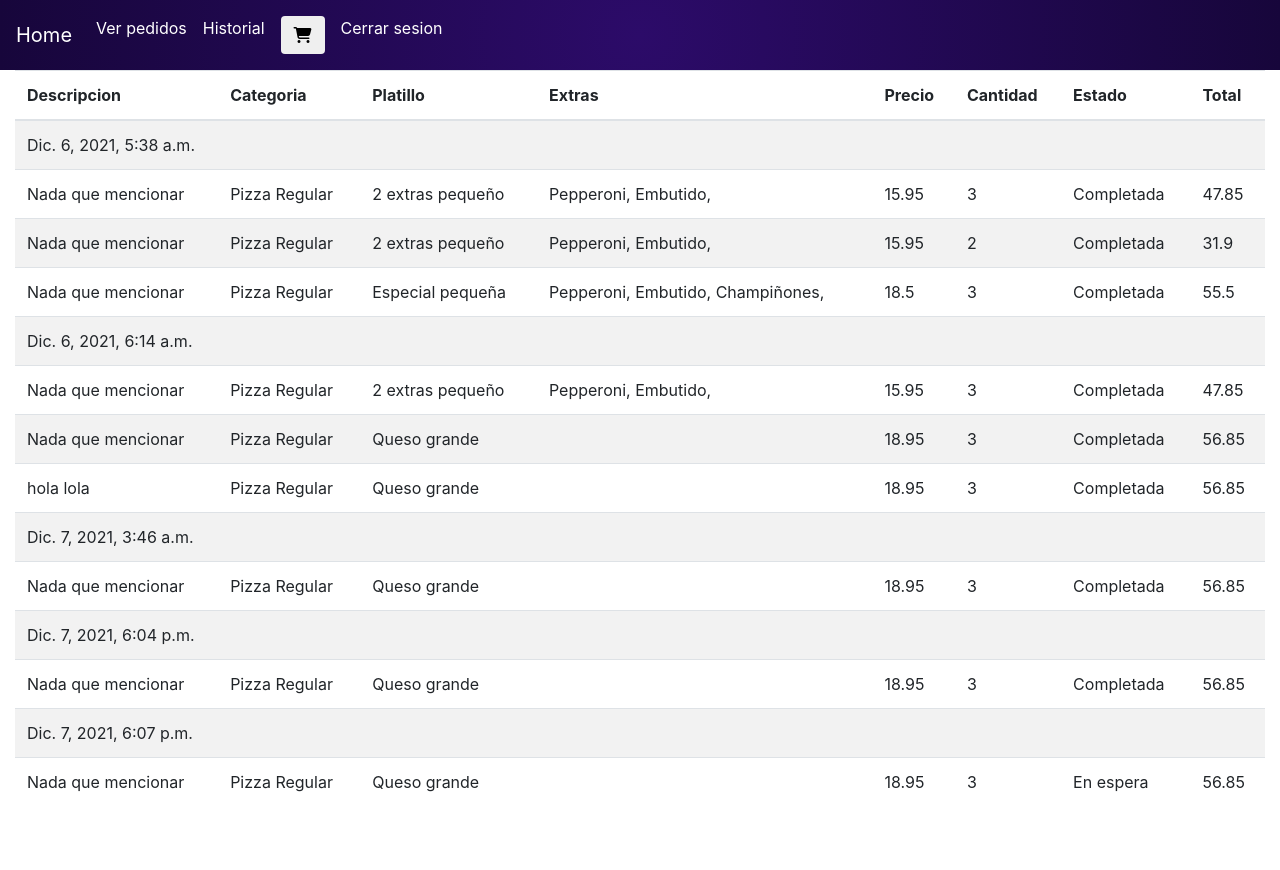
After one commit to estefanyrizo/cs50w-project3, a Django app: page /historial in a window 1280 px wide. The commit adds this page. Run offline with Django 3.2, Linux system fonts and the light colour scheme; a user stored in the database is signed in; data comes from the database, SQL or seed files in the repository; some libraries are stand-ins or nearby versions.

Commit message:
Solo falta agregar platillos :c

```diff
--- /dev/null
+++ b/categoria.json
@@ -0,0 +1 @@
+[{"model": "orders.categoria", "pk": 1, "fields": {"categorias": "Pizza Regular"}}, {"model": "orders.categoria", "pk": 2, "fields": {"categorias": "Sicilian Pizza"}}, {"model": "orders.categoria", "pk": 3, "fields": {"categorias": "Subs"}}, {"model": "orders.categoria", "pk": 4, "fields": {"categorias": "Pasta"}}, {"model": "orders.categoria", "pk": 5, "fields": {"categorias": "Ensalada"}}, {"model": "orders.categoria", "pk": 6, "fields": {"categorias": "Bandejas de cena"}}]
--- /dev/null
+++ b/extras.json
@@ -0,0 +1 @@
+[{"model": "orders.extra", "pk": 12, "fields": {"nombre": "Pepperoni"}}, {"model": "orders.extra", "pk": 13, "fields": {"nombre": "Embutido"}}, {"model": "orders.extra", "pk": 14, "fields": {"nombre": "Champi\u00f1ones"}}, {"model": "orders.extra", "pk": 15, "fields": {"nombre": "Cebollas"}}, {"model": "orders.extra", "pk": 16, "fields": {"nombre": "Jam\u00f3n"}}, {"model": "orders.extra", "pk": 17, "fields": {"nombre": "Tocino canadiense"}}, {"model": "orders.extra", "pk": 18, "fields": {"nombre": "Pi\u00f1a"}}, {"model": "orders.extra", "pk": 19, "fields": {"nombre": "Berenjena"}}, {"model": "orders.extra", "pk": 20, "fields": {"nombre": "Tomate y albahaca"}}, {"model": "orders.extra", "pk": 21, "fields": {"nombre": "Pimientos verdes"}}, {"model": "orders.extra", "pk": 22, "fields": {"nombre": "Hamburguesa"}}, {"model": "orders.extra", "pk": 23, "fields": {"nombre": "Espinacas"}}, {"model": "orders.extra", "pk": 24, "fields": {"nombre": "Alcachofa"}}, {"model": "orders.extra", "pk": 25, "fields": {"nombre": "Pollo Buffalo"}}, {"model": "orders.extra", "pk": 26, "fields": {"nombre": "Pollo a la barbacoa"}}, {"model": "orders.extra", "pk": 27, "fields": {"nombre": "Anchoas"}}, {"model": "orders.extra", "pk": 28, "fields": {"nombre": "Aceitunas negras"}}, {"model": "orders.extra", "pk": 29, "fields": {"nombre": "Ajo fresco"}}, {"model": "orders.extra", "pk": 30, "fields": {"nombre": "Calabac\u00edn"}}]
--- a/orders/models.py
+++ b/orders/models.py
@@ -24,17 +24,19 @@ class Platillo(models.Model):
         return f"Hemos agregado este platillo: {self.nombre}"
 
 class Pedido(models.Model):
-    descripcion = models.CharField(max_length=50)
     total = models.FloatField()
     cliente = models.ForeignKey(User, on_delete=models.PROTECT)
     fecha = models.DateTimeField(auto_now_add=True)
+    estado = models.BooleanField(default=False)
     def __str__(self):
         return f"Pedido: {self.id}"
 
 class DetallePedido(models.Model):
+    descripcion = models.CharField(max_length=50)
     cantidadPlatillos = models.IntegerField()
     precioPlatillos = models.FloatField()
-    estado = models.BooleanField()
     platillo = models.ForeignKey(Platillo, on_delete=models.PROTECT)
-    pedido = models.ForeignKey(Pedido, on_delete=models.PROTECT)
+    pedido = models.ForeignKey(Pedido, on_delete=models.PROTECT, related_name="detalles")
     extras = models.ManyToManyField(Extra, blank=True)
+    def get_subtotal(self):
+        return round(float(self.cantidadPlatillos) * float(self.precioPlatillos), 2)
--- /dev/null
+++ b/orders/templates/historial.html
@@ -0,0 +1,54 @@
+{% extends "layout.html" %}
+
+{%block title%}
+
+Historial
+
+{% endblock%}
+
+{% block main%}
+
+<table class="table table-striped">
+    <thead>
+      <tr>
+        <th scope="col">Descripcion</th>
+        <th scope="col">Categoria</th>
+        <th scope="col">Platillo</th>
+        <th scope="col">Extras</th>
+        <th scope="col">Precio</th>
+        <th scope="col">Cantidad</th>
+        <th scope="col">Estado</th>
+        <th scope="col">Total</th>
+      </tr>
+    </thead>
+    <tbody>
+      {% for pedido in pedidos%}
+      <tr> <td colspan="9">{{pedido.fecha}}</td>
+      </tr>
+      {% for detallePedido in pedido.detalles.all%}
+      <tr>
+          <td>{{detallePedido.descripcion}}</td>
+          <td>{{detallePedido.platillo.categoria.categorias}}</td>
+          <td>{{detallePedido.platillo.nombre}}</td>
+          <td>
+            {% for extras in detallePedido.extras.all%}
+            {{extras.nombre}},
+            {% endfor %}
+          </td>
+          <td>{{detallePedido.precioPlatillos}}</td>
+          <td>{{detallePedido.cantidadPlatillos}}</td>
+          {% if pedido.estado  == True %}
+          <td>Completada</td>
+          {% else %}
+          <td>En espera</td>
+          {% endif %}
+          <td>{{detallePedido.get_subtotal}}</td>
+
+        </tr>
+      {% endfor %}
+      {% endfor %}
+
+    </tbody>
+  </table>
+
+{% endblock%}
--- a/orders/templates/layout.html
+++ b/orders/templates/layout.html
@@ -34,17 +34,20 @@
           <a class="nav-link" href="/listar-ordenes">Ver pedidos<span class="sr-only">(current)</span></a>
         </li>
         {% endif %}
+        <li>
+          <li class="nav-item active">
+            <a class="nav-link" href="/historial">Historial<span class="sr-only">(current)</span></a>
+          </li>
+        <a class="nav-link" href="/ordenes">
+          <button class="btn btn-outline-ligth" type="submit">
+              <i class="fas fa-shopping-cart"></i>
+              </button>
+          </a>
+        </li>
         <li class="nav-item active">
           <a class="nav-link" href="/logout">Cerrar sesion<span class="sr-only">(current)</span></a>
         </li>
         </ul>
-        <a class="nav-link" href="/ordenes">
-          <button class="btn btn-outline-ligth" type="submit">
-              <i class="bi-cart-fill me-1"></i>
-              <i class="fas fa-shopping-cart"></i>
-              <span class="badge bg-dark text-white ms-1 rounded-pill">5</span>
-              </button>
-          </a>
     </div>
   </span>
   </nav>
--- a/orders/urls.py
+++ b/orders/urls.py
@@ -14,7 +14,9 @@ urlpatterns = [
     path("logout", LogoutView.as_view(template_name = "logout.html"), name = "logout"),
     path("ordenes", views.ordenes, name = "ordenes"),
     path("añadirorden/<id>", views.añadirOrden, name = "añadir-orden"),
-    path("listar-ordenes", views.listarOrdenes, name = "listar-ordenes")
+    path("listar-ordenes", views.listarOrdenes, name = "listar-ordenes"),
+    path("realizar-orden/<pedidoPk>", views.realizarOrden, name = "realizar-orden"),
+    path("historial", views.historial, name="historial")
 ]
 
 if settings.DEBUG:
--- a/orders/views.py
+++ b/orders/views.py
@@ -59,19 +59,23 @@ def logout_v(request):
 @login_required(login_url="/login")
 def ordenes(request):
 
-    pedidos = Pedido.objects.filter(cliente = request.user)
+    pedido = Pedido.objects.filter(cliente = request.user, estado = False).first()
 
-    detallePedidos = []
-    for pedido in pedidos:
-        detallePedidos.append(DetallePedido.objects.filter(pedido = pedido))
-
-
-    for detallePedidos in detallePedidos:
-        data = {
-            "pedido" : detallePedidos
-        }
+    data = {
+        "pedido" : pedido
+    }
 
     return render(request,"ordenes.html", data)
+
+@login_required(login_url="/login")
+def historial(request):
+
+    pedido = Pedido.objects.filter(cliente = request.user).all()
+    data = {
+        "pedidos" : pedido
+    }
+
+    return render(request,"historial.html", data)
 
 @login_required(login_url="/login")
 def añadirOrden(request, id):
@@ -87,9 +91,10 @@ def añadirOrden(request, id):
         cliente = request.user
         extras = request.POST.getlist("extras")
 
-        pedido = Pedido(descripcion=descripcion, total=total, cliente=cliente)
+        pedido = getOrder(cliente)
+        pedido.total += total
         pedido.save()
-        detallePedido = DetallePedido(cantidadPlatillos=cantidad, precioPlatillos=precio, estado=False, platillo=platillo, pedido=pedido)
+        detallePedido = DetallePedido(descripcion = descripcion, cantidadPlatillos=cantidad, precioPlatillos=precio, platillo=platillo, pedido=pedido)
 
         detallePedido.save()
 
@@ -101,6 +106,22 @@ def añadirOrden(request, id):
             detallePedido.extras.add(i)
 
         return redirect("/")
+
+def getOrder(user):
+    pedido = Pedido.objects.filter(cliente = user, estado = False).first()
+    if not pedido:
+        pedido = Pedido.objects.create(total=0, cliente=user)
+
+    return pedido
+
+@login_required(login_url="/login")
+def realizarOrden(request, pedidoPk):
+    pedido = Pedido.objects.filter(id = pedidoPk).first()
+    pedido.estado = True
+    pedido.save()
+    messages.success(request, "Pedido realizado")
+    return redirect ("/")
+
 @login_required(login_url="/login")
 def listarOrdenes(request):
 
```
Also changed, not shown: orders/consultas.sql (+15 -15 lines), orders/templates/ordenes.html (+18 -10 lines), orders/templates/verOrdenes.html (+8 -11 lines), platillo.json (added, +1 -0 lines), db.sqlite3, orders/migrations/0001_initial.py.
